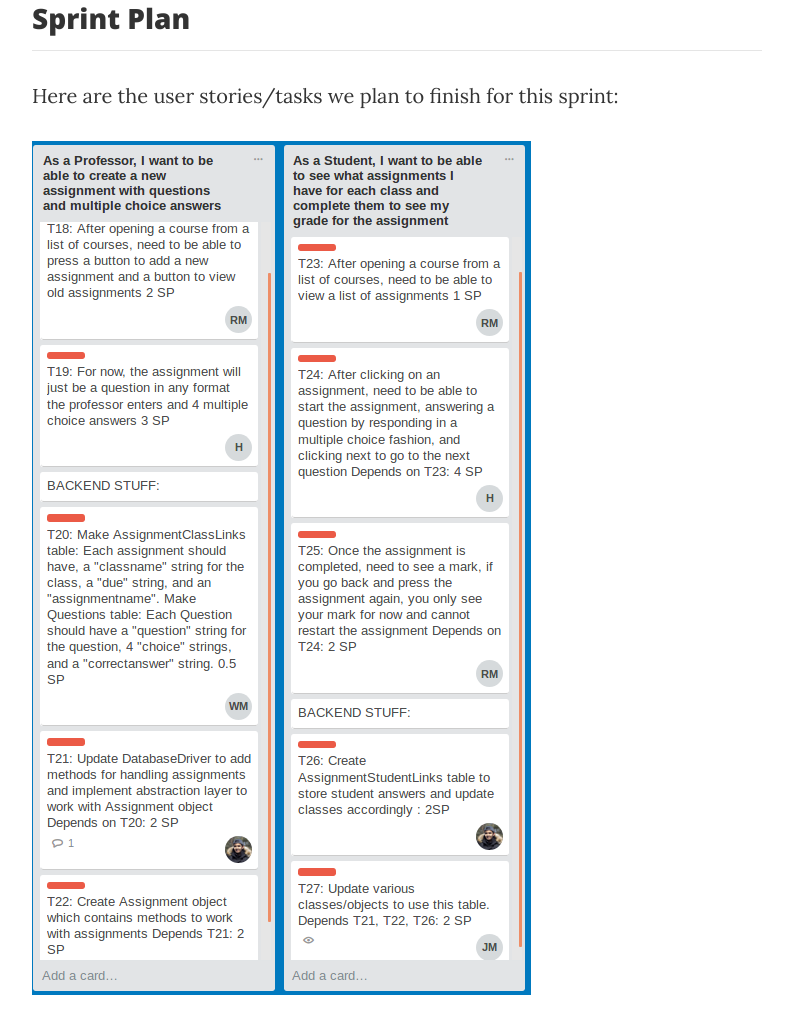
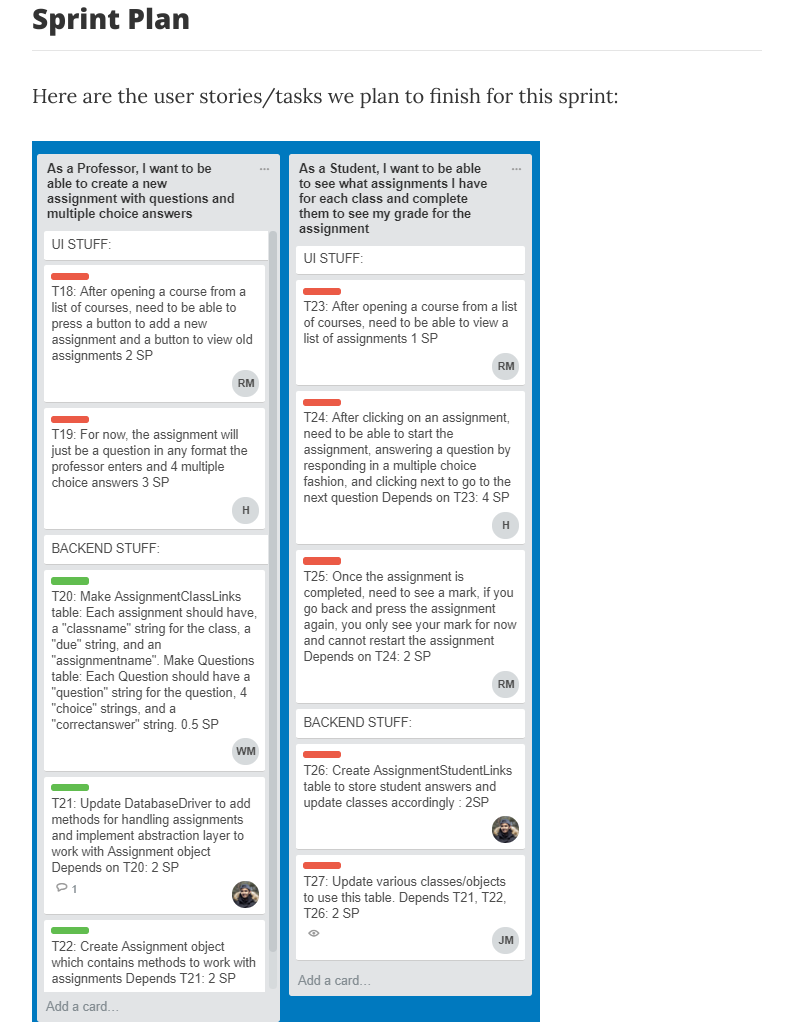
Before and after one commit to kinglouis123/L02_12, a plain HTML site: page project-website/posts/deliverable5.html in a window 1280 px wide. Shown: the part 1031-2053 px from the top of the page, without its empty margins (243-1036 px from the left). Drawn offline with nearby package versions, Linux system fonts and the light colour scheme; files whose address does not match are found by name.

Commit message:
Fix taskboard screen

```diff
--- a/project-website/posts/deliverable5.html
+++ b/project-website/posts/deliverable5.html
@@ -87,7 +87,7 @@
 		  <h3 id="sprintbacklog">Sprint Plan</h3>
 		  <hr>
 		  <p>Here are the user stories/tasks we plan to finish for this sprint:</p>
-		  <img class="img-fluid" src="../img/sprint3/tasks-before.png" alt="Before sprint execution" />
+		  <img class="img-fluid" src="../img/sprint3/tasks-after.png" alt="Before sprint execution" />
 		  <p>Tasks labelled with red signifies the tasks we plan to finish.</p>
 		  <p>Here's our sprint plan/story point assignment:</p>
 		  <img class="img-fluid" src="../img/sprint4/plan.png" alt="Sprint plan" />
```
